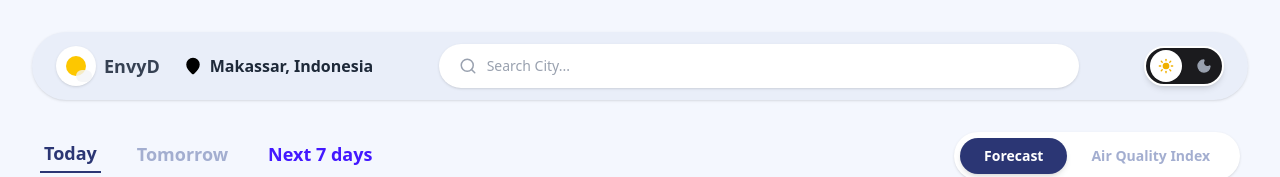
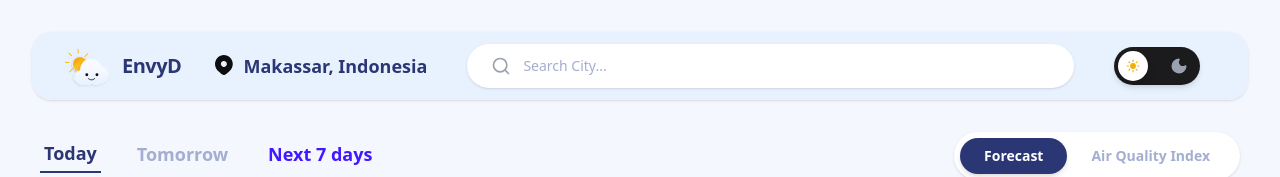
Before and after one commit to SaidaMuthia/envyd, a Next.js app: page / in a window 1280 px wide. Shown: the top 177 px of the page. Built offline with nearby package versions, Linux system fonts and the light colour scheme.

Commit message:
update header layout and styles

```diff
--- a/src/components/layout/Header.tsx
+++ b/src/components/layout/Header.tsx
@@ -1,63 +1,79 @@
 "use client";
-import { MapPin, Search, Moon, Sun } from "lucide-react";
+import { Search, Moon, Sun } from "lucide-react";
 import { useState } from "react";
 
 export default function Header() {
   const [isDarkMode, setIsDarkMode] = useState(false);
 
   return (
-    <header className="flex flex-col lg:flex-row items-center justify-between bg-[#E9EEF9] py-3 px-6 rounded-[3rem] shadow-sm mb-8 gap-4 sticky top-4 z-50">
-      {/* Logo & Location */}
-      <div className="flex items-center gap-6 w-full lg:w-auto justify-between lg:justify-start">
-        <div className="flex items-center gap-2">
-          {/* Logo Icon Placeholder */}
-          <div className="relative w-10 h-10 bg-white rounded-full flex items-center justify-center shadow-sm">
-             <div className="w-5 h-5 bg-yellow-400 rounded-full"></div>
-             {/* Awan kecil di logo */}
-             <div className="absolute bottom-1 right-1 w-4 h-3 bg-gray-100 rounded-full opacity-80"></div>
-          </div>
-          <span className="font-bold text-gray-700 text-lg">EnvyD</span>
+    <header className="flex flex-col lg:flex-row items-center justify-between bg-[#E5F0FFCC] py-[9px] pl-7 pr-12 rounded-[20px] shadow-sm mb-8 gap-6 sticky top-8 z-50 backdrop-blur-sm">
+
+      {/* Bagian Kiri: Logo & Lokasi */}
+      <div className="flex items-center gap-8 w-full lg:w-auto justify-between lg:justify-start">
+
+        {/* Logo */}
+        <div className="flex items-center gap-3">
+            <img
+              src="/images/Logo.svg"
+              alt="EnvyD Logo"
+              className="w-[50px] h-[50px] object-contain"
+            />
+            <span className="font-bold text-[#2B3674] text-xl tracking-tight">EnvyD</span>
         </div>
 
-        <div className="flex items-center gap-2 text-gray-800 font-bold text-sm md:text-base">
-          <MapPin size={18} fill="black" className="text-black" />
-          <span>Makassar, Indonesia</span>
+        {/* Lokasi */}
+        <div className="flex items-center gap-2 text-[#2B3674]">
+          <img
+            src="/images/Location_icon.svg"
+            alt="Location Icon"
+            className="w-[22px] h-[22px] object-contain"
+          />
+          <span className="font-bold text-lg">Makassar, Indonesia</span>
         </div>
       </div>
 
-      {/* Search Bar - Center */}
+      {/* Bagian Tengah: Search Bar */}
       <div className="flex-1 max-w-2xl w-full px-0 md:px-4">
-        <div className="relative group">
-          <Search className="absolute left-5 top-1/2 -translate-y-1/2 text-gray-400 group-focus-within:text-blue-500" size={18} />
+        <div className="relative group w-full">
+          {/* Icon Search */}
+          <Search className="absolute left-6 top-1/2 -translate-y-1/2 text-gray-400 group-focus-within:text-[#4318FF] transition-colors" size={20} />
+
+          {/* Input Field */}
           <input
             type="text"
             placeholder="Search City..."
-            className="w-full pl-12 pr-6 py-3 bg-white rounded-full text-sm font-medium text-gray-600 outline-none shadow-sm focus:ring-2 focus:ring-blue-100 transition-all placeholder:text-gray-400"
+            className="w-full pl-14 pr-6 py-3 bg-white rounded-full text-sm font-medium text-[#2B3674] placeholder:text-[#A3AED0] outline-none shadow-sm focus:ring-2 focus:ring-[#4318FF]/20 transition-all"
           />
         </div>
       </div>
 
-      {/* Actions - Right (Dark Mode Toggle Only - Fixed Design) */}
+      {/* Bagian Kanan: Tombol Dark Mode */}
       <div className="flex items-center">
         <button
           onClick={() => setIsDarkMode(!isDarkMode)}
-          className="relative w-20 h-10 bg-[#1B1B1E] rounded-full flex items-center px-1 transition-all duration-300 shadow-md border-2 border-white cursor-pointer"
+          className="relative w-[86px] h-[38px] bg-[#1B1B1E] rounded-full flex items-center px-1 transition-all duration-300 shadow-md cursor-pointer overflow-hidden"
           aria-label="Toggle Dark Mode"
         >
-          {/* Background Icons */}
-          <div className="absolute left-2.5 text-yellow-400"><Sun size={16} fill="currentColor" /></div>
-          <div className="absolute right-2.5 text-gray-400"><Moon size={16} fill="currentColor" /></div>
+          <div className="absolute left-3 text-yellow-400">
+            <Sun size={18} fill="currentColor" />
+          </div>
 
-          {/* Moving Circle (Thumb) */}
-          <div className={`w-8 h-8 bg-white rounded-full shadow-sm z-10 transform transition-transform duration-300 flex items-center justify-center ${isDarkMode ? 'translate-x-10' : 'translate-x-0'}`}>
+          <div className="absolute right-3 text-gray-400">
+            <Moon size={18} fill="currentColor" />
+          </div>
+
+          <div
+            className={`w-[30px] h-[30px] bg-white rounded-full shadow-lg z-10 flex items-center justify-center transition-transform duration-300 ease-out ${isDarkMode ? 'translate-x-12' : 'translate-x-0'}`}
+          >
              {isDarkMode ? (
-               <Moon size={16} className="text-black" fill="black" />
+               <Moon size={14} className="text-[#2B3674] fill-[#2B3674]" />
              ) : (
-               <Sun size={16} className="text-yellow-500" fill="currentColor" />
+               <Sun size={14} className="text-yellow-500 fill-yellow-500" />
              )}
           </div>
         </button>
       </div>
+
     </header>
   );
 }
```
